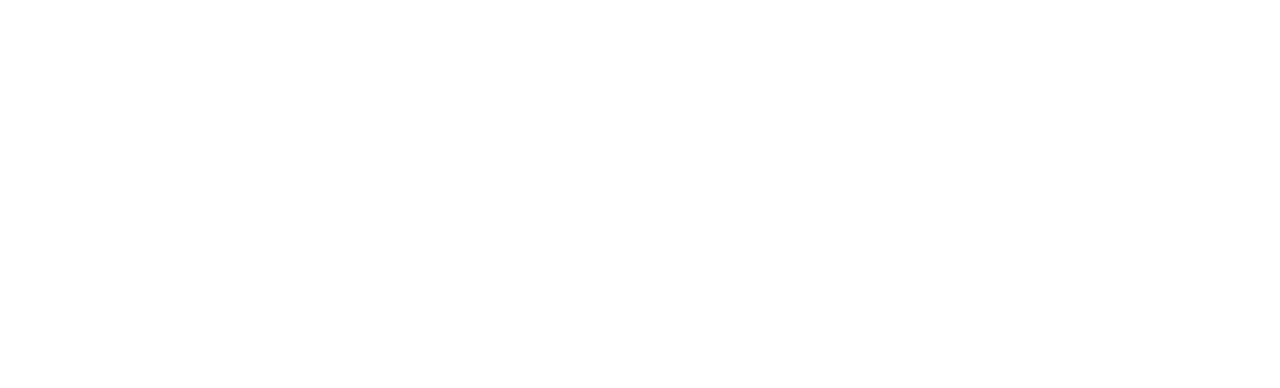
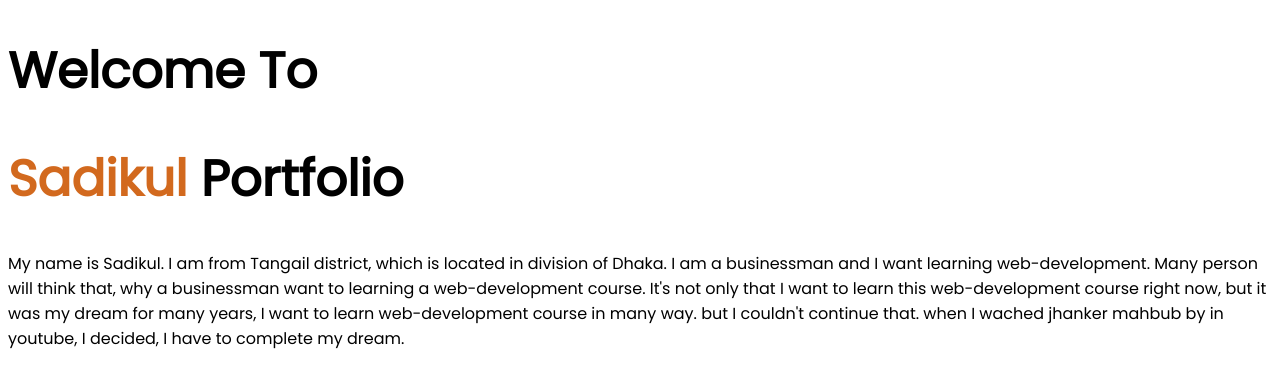
Before and after one commit to sadikul142/developer-portfolio, a plain HTML site: page index.html in a window 1280 px wide. Drawn offline with Linux system fonts and the light colour scheme.

Commit message:
add welcome section

```diff
--- a/index.html
+++ b/index.html
@@ -5,9 +5,15 @@
     <meta http-equiv="X-UA-Compatible" content="IE=edge">
     <meta name="viewport" content="width=device-width, initial-scale=1.0">
     <title>sadikul portfolio</title>
+    <link rel="preconnect" href="https://fonts.googleapis.com">
+    <link rel="preconnect" href="https://fonts.gstatic.com" crossorigin>
+    <link href="https://fonts.googleapis.com/css2?family=Poppins:ital@0;1&display=swap" rel="stylesheet">
     <link rel="stylesheet" href="style.css">
 </head>
 <body>
+    <h1>Welcome To</h1>
+    <h1><span class="name">Sadikul</span> Portfolio</h1>
+    <p>My name is Sadikul. I am from Tangail district, which is located in division of Dhaka. I am a businessman and I want learning web-development. Many person will think that, why a businessman want to learning a web-development course. It's not only that I want to learn this web-development course right now, but it was my dream for many years, I want to learn web-development course in many way. but I couldn't continue that. when I wached jhanker mahbub by in youtube, I decided, I have to complete my dream.</p>
 
 </body>
 </html>
--- a/style.css
+++ b/style.css
@@ -0,0 +1,3 @@
+body{font-family: 'Poppins', sans-serif;}
+h1 {font-size: 50px;}
+.name{color: chocolate;}
```
Also changed, not shown: images/dream-bg.png (added), images/exp-bg.png (added), images/jhankar.png (added), images/jhankar2.png (added), images/my-bg.png (added), images/my-bg2.png (added), images/sadi-pic-bg.png (added), images/sadi-pic-with-bg.png (added), images/top-banner.png (added), showOff/e892a54b-27cd-42c6-bb8d-5b4da1450e2b11-removebg-preview (1).png (added), showOff/e892a54b-27cd-42c6-bb8d-5b4da1450e2b11-removebg-preview.png (added).
